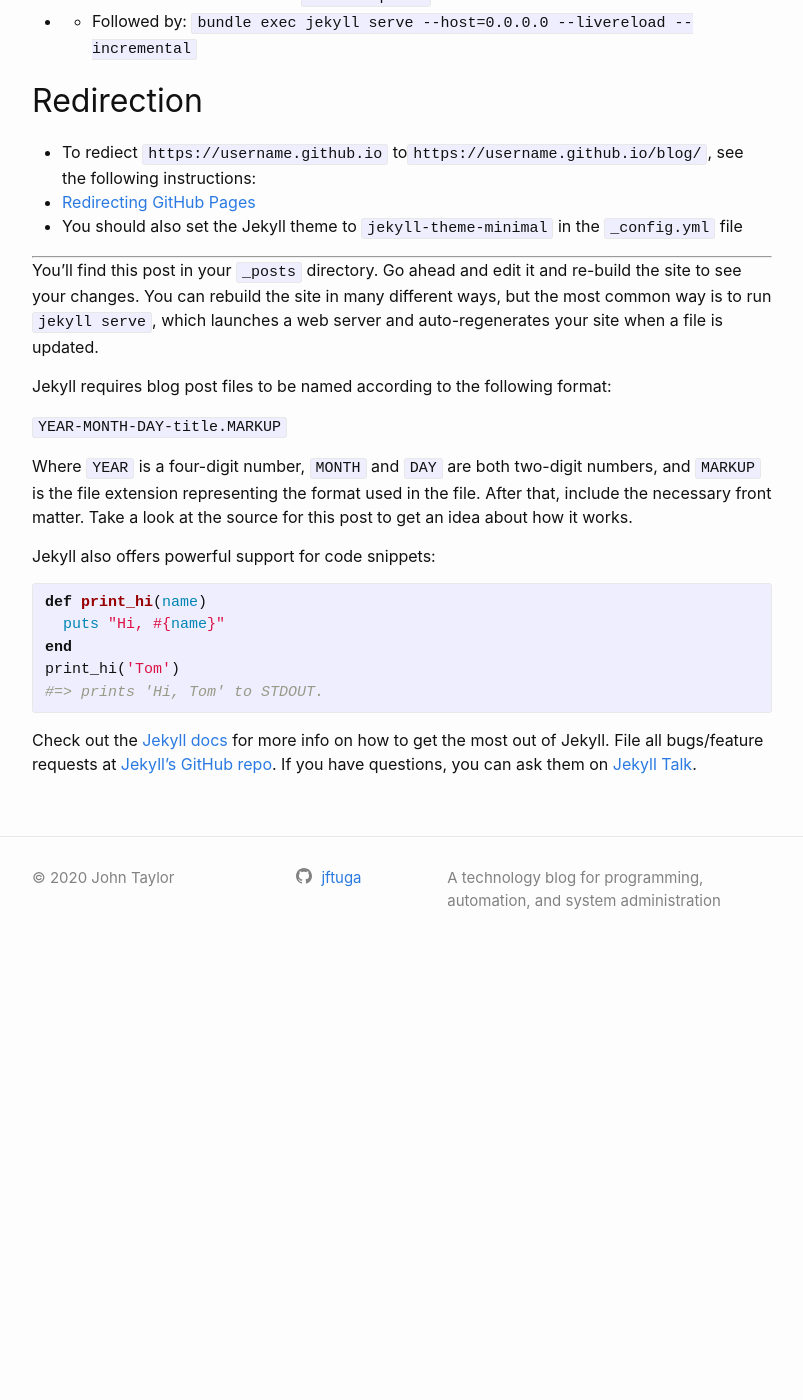
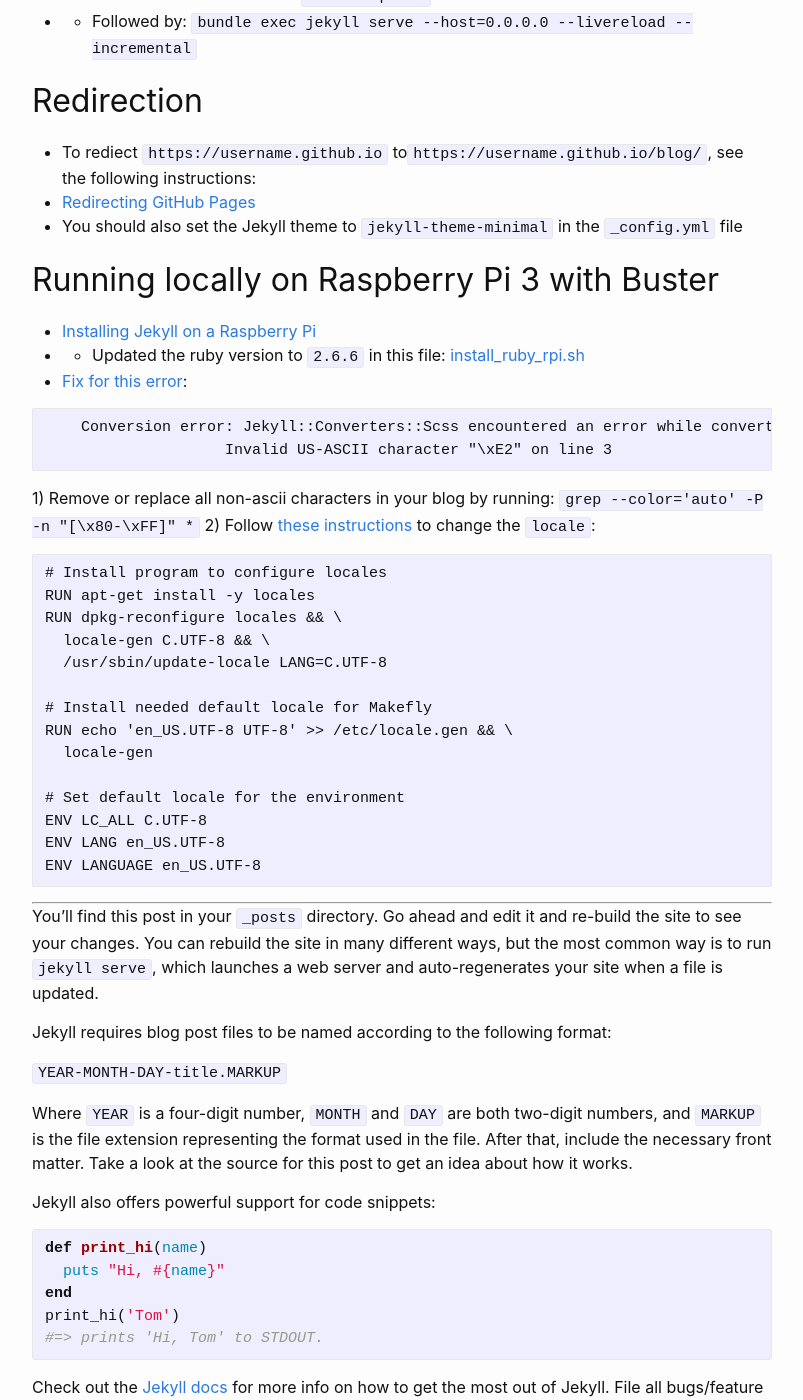
Before and after one commit to jftuga/blog, a Jekyll site: the page built from _posts/2020-10-02--jekyll-install-notes.md, in a window 1280 px wide and 1400 px high, scrolled down 1431 px. Shown: the whole window, without its empty margins (238-1041 px from the left). Built offline with Jekyll 4.4.1, drawn with Linux system fonts in a browser that asks for light colours; before the commit the page ends 2403 px from its top, so only the background shows below that.

Commit message:
added Raspberry Pi section

````diff
--- a/_posts/2020-10-02--jekyll-install-notes.md
+++ b/_posts/2020-10-02--jekyll-install-notes.md
@@ -52,6 +52,37 @@ categories: jekyll
 * [Redirecting GitHub Pages](https://gist.github.com/domenic/1f286d415559b56d725bee51a62c24a7)
 * You should also set the Jekyll theme to `jekyll-theme-minimal` in the `_config.yml` file
 
+## Running locally on Raspberry Pi 3 with Buster
+* [Installing Jekyll on a Raspberry Pi](https://dave.thwaites.org.uk/website/installing-jekyll.html)
+* * Updated the ruby version to `2.6.6` in this file: [install_ruby_rpi.sh](https://gist.github.com/blacktm/8302741)
+
+* [Fix for this error](https://github.com/jekyll/jekyll/issues/4268):
+
+```
+    Conversion error: Jekyll::Converters::Scss encountered an error while converting 'assets/css/styles.scss':
+                    Invalid US-ASCII character "\xE2" on line 3
+```
+
+1) Remove or replace all non-ascii characters in your blog by running: `grep --color='auto' -P -n "[\x80-\xFF]" *`
+2) Follow [these instructions](https://github.com/jekyll/jekyll/issues/4268#issuecomment-167406574) to change the `locale`:
+
+```
+# Install program to configure locales
+RUN apt-get install -y locales
+RUN dpkg-reconfigure locales && \
+  locale-gen C.UTF-8 && \
+  /usr/sbin/update-locale LANG=C.UTF-8
+
+# Install needed default locale for Makefly
+RUN echo 'en_US.UTF-8 UTF-8' >> /etc/locale.gen && \
+  locale-gen
+
+# Set default locale for the environment
+ENV LC_ALL C.UTF-8
+ENV LANG en_US.UTF-8
+ENV LANGUAGE en_US.UTF-8
+```
+
 ___
 
 You'll find this post in your `_posts` directory. Go ahead and edit it and re-build the site to see your changes. You can rebuild the site in many different ways, but the most common way is to run `jekyll serve`, which launches a web server and auto-regenerates your site when a file is updated.
````
